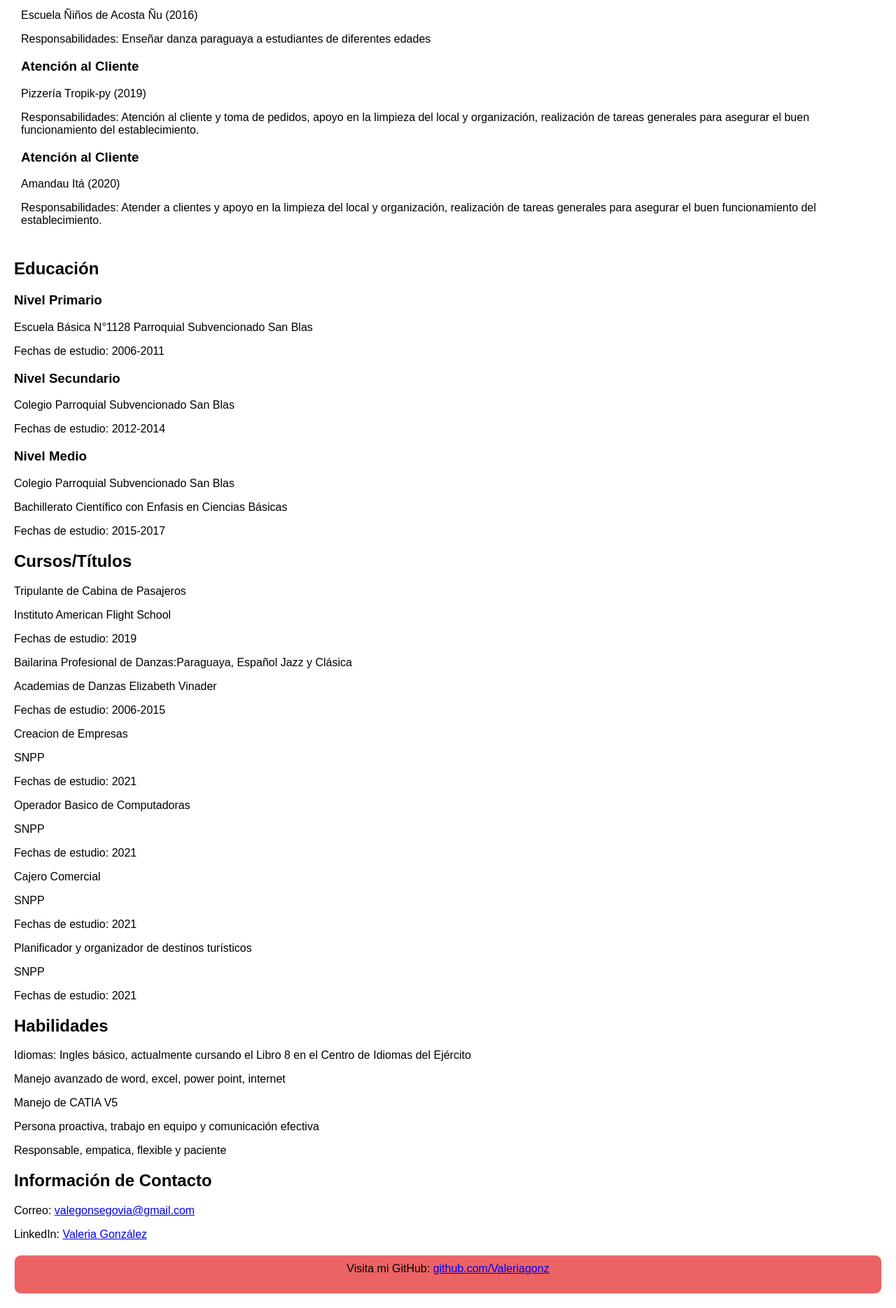
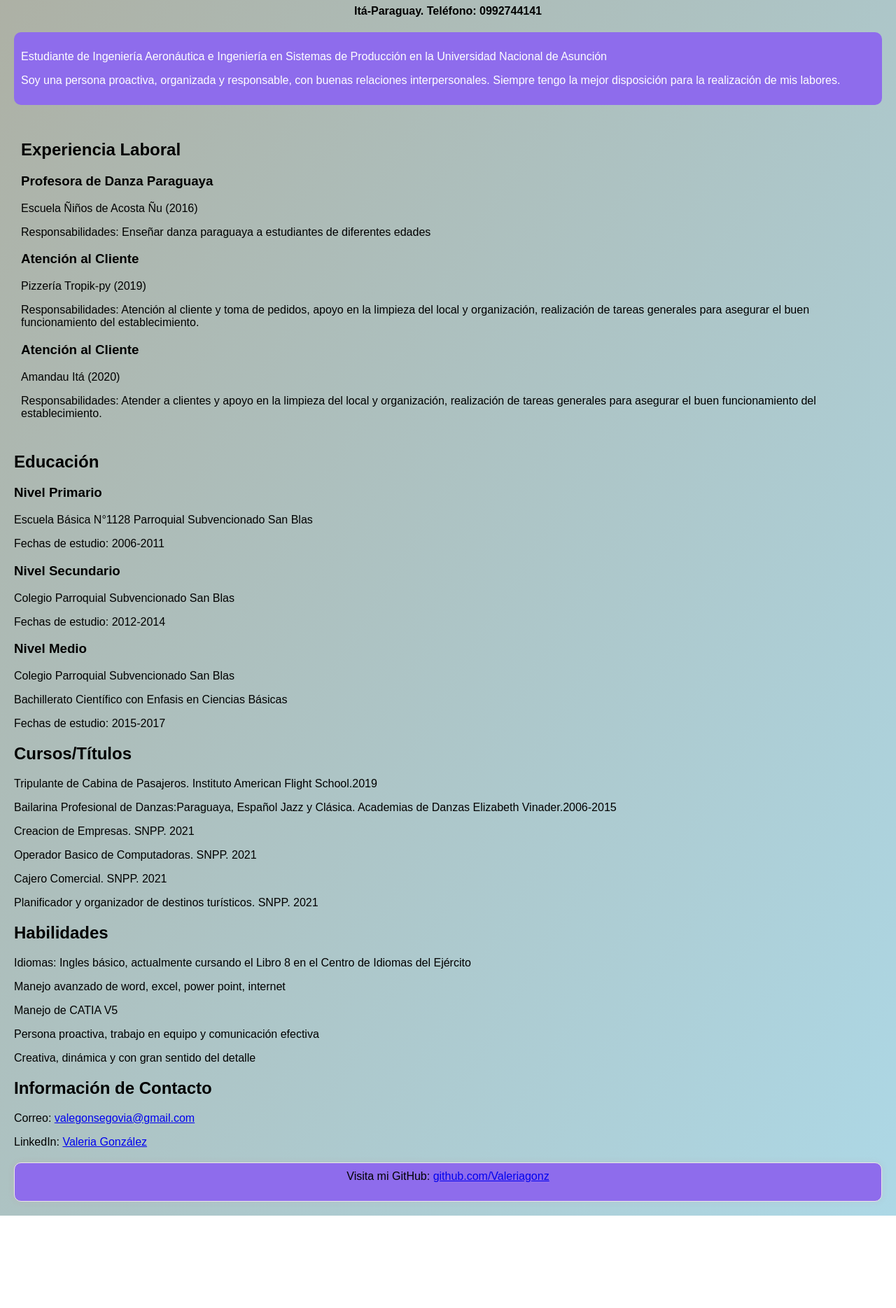
Before and after one commit to Valeriagonz/CV-vale, a plain HTML site: page index.html in a window 1280 px wide. Shown: the part 345-2214 px from the top of the page at 70% size. After the commit the page ends 2082 px from the top, so only its background shows below. Drawn offline with Linux system fonts and the light colour scheme.

Commit message:
¨subida¨

```diff
--- a/index.html
+++ b/index.html
@@ -1,61 +1,17 @@
 <!DOCTYPE html>
 <html lang="es">
-<head>
-    <meta charset="UTF-8">
-    <meta name="viewport" content="width=device-width, initial-scale=1.0">
-    <title>Valeria Rocío González Segovia - CV</title>
-    <style>
-        body {
-            font-family: Arial, sans-serif;
-            margin: 20px;
-        }
-        h1 {
-            text-align: center;
-        }
-        section {
-            margin-bottom: 20px;
-        }
-        ul {
-            list-style: none;
-            padding: 0;
-            margin: 0;
-        }
-        li {
-            margin-bottom: 10px;
-        }
-        .encabezado {
-            background-color: #f0f0f0;
-            padding: 10px;
-            border: 1px solid #ccc;
-            border-radius: 10px;
-            box-shadow: 0 0 0px rgba(0, 0, 0, 0);
-        }
-        .experiencia-laboral, .educacion, .habilidades {
-            padding: 10px;
-            border-radius: 10px;
-        }
-        .informacion-contacto {
-            background-color: #f0f0f0;
-            padding: 10px;
-            border: 1px solid #ccc;
-            border-radius: 10px;
-            box-shadow: 0 0 10px rgba(0, 0, 0, 0.1);
-        }
-        footer {
-            background-color: #ec6363;
-            padding: 10px;
-            border: 1px solid #ebe7e7;
-            border-radius: 10px;
-            box-shadow: 0 0 10px rgba(223, 106, 106, 0.1);
-            text-align: center;
-        }
-    </style>
+    <head>
+        <meta charset="UTF-8">
+        <meta name="viewport" content="width=device-width, initial-scale=1.0">
+     <img src="mi-foto.jpg" alt="Foto de perfil de Valeria Rocío González Segovia" width="250"class="center-image">
+        <title>Valeria Rocío González Segovia - CV</title>
+        <link rel="stylesheet" href="styles.css">
 </head>
 <body>
-    <h1>Valeria Rocío González Segovia - CV</h1>
+    <h1>Valeria Rocío González Segovia </h1>
+    <h4>Itá-Paraguay. Teléfono: 0992744141</h4>
     <section class="encabezado">
-        <p>Nombre: Valeria Rocío González Segovia</p>
-        <p>Descripción: Estudiante de Ingeniería Aeronáutica e Ingeniería en Sistemas de Producción en la Universidad Nacional de Asunción</p>
+        <p>Estudiante de Ingeniería Aeronáutica e Ingeniería en Sistemas de Producción en la Universidad Nacional de Asunción</p>
         <p>Soy una persona proactiva, organizada y responsable, con buenas relaciones interpersonales. Siempre tengo la mejor disposición para la realización de mis labores.
         </p>
     </section>
@@ -100,24 +56,12 @@
             </li>
         <h2>Cursos/Títulos</h2>
         <ul
-                <p>Tripulante de Cabina de Pasajeros </p>
-                <p>Instituto American Flight School</p>
-                <p>Fechas de estudio: 2019</p>
-                <p>Bailarina Profesional de Danzas:Paraguaya, Español Jazz y Clásica</p>
-                <p>Academias de Danzas Elizabeth Vinader </p>
-                <p>Fechas de estudio: 2006-2015</p>
-                <p>Creacion de Empresas</p>
-                <p>SNPP </p>
-                <p>Fechas de estudio: 2021</p>
-                <p>Operador Basico de Computadoras</p>
-                <p>SNPP </p>
-                <p>Fechas de estudio: 2021</p>
-                <p>Cajero Comercial</p>
-                <p>SNPP </p>
-                <p>Fechas de estudio: 2021</p>
-                <p>Planificador y organizador de destinos turísticos</p>
-                <p>SNPP </p>
-                <p>Fechas de estudio: 2021</p>
+        <li><p>Tripulante de Cabina de Pasajeros. Instituto American Flight School.2019<p></li>
+        <li><p>Bailarina Profesional de Danzas:Paraguaya, Español Jazz y Clásica. Academias de Danzas Elizabeth Vinader.2006-2015</p></li>
+        <li><p>Creacion de Empresas. SNPP. 2021</p></li>
+        <li><p>Operador Basico de Computadoras. SNPP. 2021</p></li>
+        <li><p>Cajero Comercial. SNPP. 2021</p></li>
+        <li><p>Planificador y organizador de destinos turísticos. SNPP. 2021</p></li>
         </ul>
         <section>
      <section class="Habilidades">
@@ -126,11 +70,11 @@
         <p>Manejo avanzado de word, excel, power point, internet</p>
         <p>Manejo de CATIA V5</p>
         <p>Persona proactiva, trabajo en equipo y comunicación efectiva</p>
-        <p>Responsable, empatica, flexible y paciente </p>
+        <p>Creativa, dinámica y con gran sentido del detalle </p>
      </section>
          <h2>Información de Contacto</h2>
          <p>Correo: <a href="mailto:valegonsegovia@gmail.com">valegonsegovia@gmail.com</a></p>
-         <p>LinkedIn: <a href="https://linkedin.com/in/ValeriaGonzalez">Valeria González</a></p>
+         <p>LinkedIn: <a href=https://www.linkedin.com/in/valeria-gonzalez-088b25320?lipi=urn%3Ali%3Apage%3Ad_flagship3_profile_view_base_contact_details%3BjDO5B2EhRLu08EOKvDQPjQ%3D%3D>Valeria González</a></p>
         </section>
                 <footer>
                     <div
--- /dev/null
+++ b/styles.css
@@ -0,0 +1,67 @@
+
+.center-image {
+    display: block;
+    margin-left: auto;
+    margin-right: auto;
+    border-radius: 50%;
+    box-shadow: 0px 0px 10px rgba(0, 0, 0, 0.1);
+}
+
+
+
+body {
+    font-family: Arial, sans-serif;
+    margin: 20px;
+    background: linear-gradient(to bottom right, #adad9f, #add8e6);
+}
+
+h1 {
+    text-align: center;
+}
+h4 {
+    text-align: center;
+}
+
+
+section {
+    margin-bottom: 20px;
+}
+
+ul {
+    list-style: none;
+    padding: 0;
+    margin: 0;
+}
+
+li {
+    margin-bottom: 10px;
+}
+
+.encabezado {
+    background-color: #8e6cec;
+    color: white;
+    padding: 10px;
+    border-radius: 10px;
+}
+
+.experiencia-laboral, .educacion, .habilidades {
+    padding: 10px;
+    border-radius: 10px;
+}
+
+.informacion-contacto {
+    background-color: #f0f0f0;
+    padding: 10px;
+    border: 1px solid #ccc;
+    border-radius: 10px;
+    box-shadow: 0 0 10px rgba(0, 0, 0, 0.1);
+}
+
+footer {
+    background-color: #8e6cec;
+    padding: 10px;
+    border: 1px solid #ebe7e7;
+    border-radius: 10px;
+    box-shadow: 0 0 10px rgba(223, 106, 106, 0.1);
+    text-align: center;
+}
```
Also changed, not shown: mi-foto.jpg (added).
